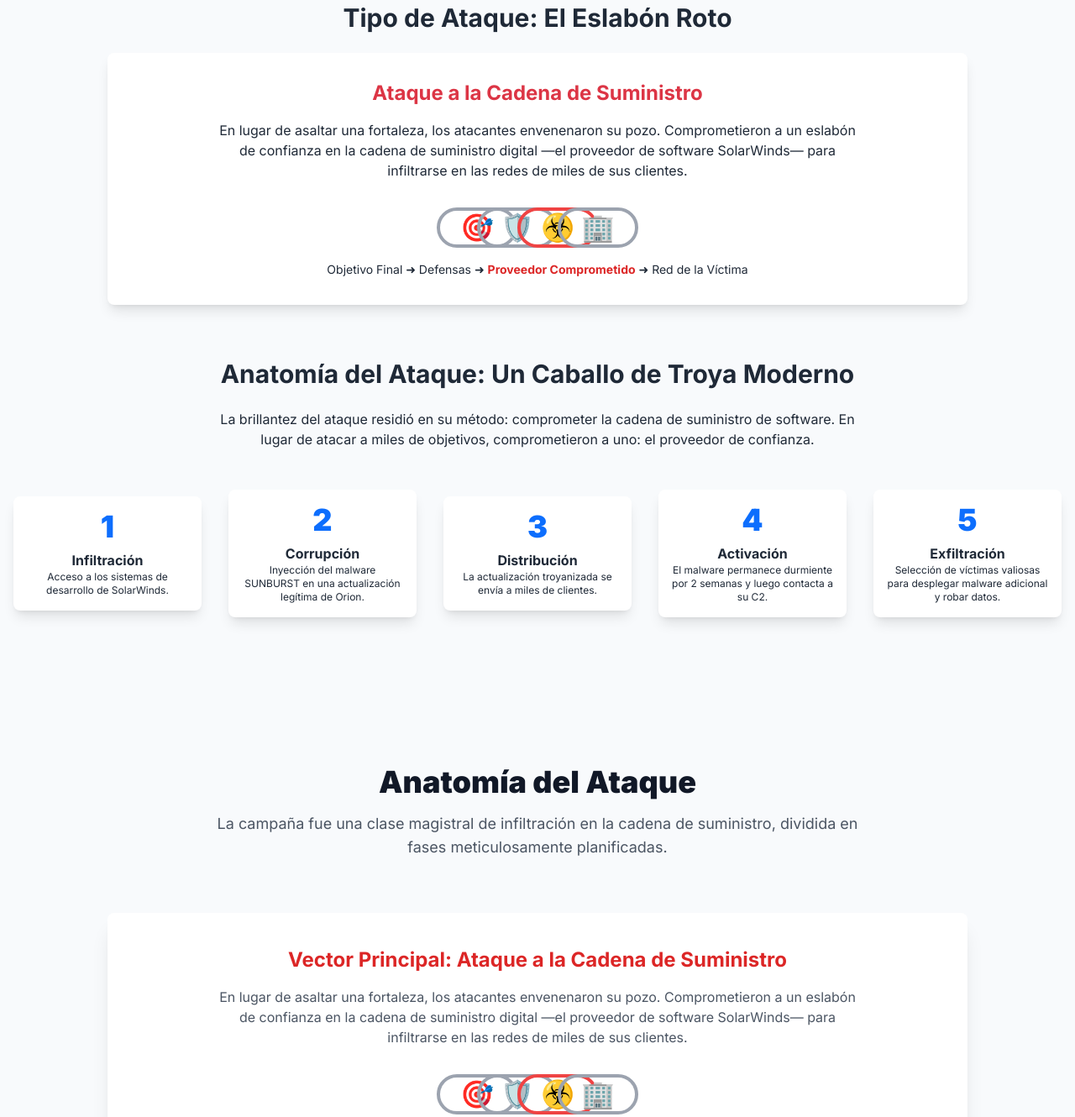
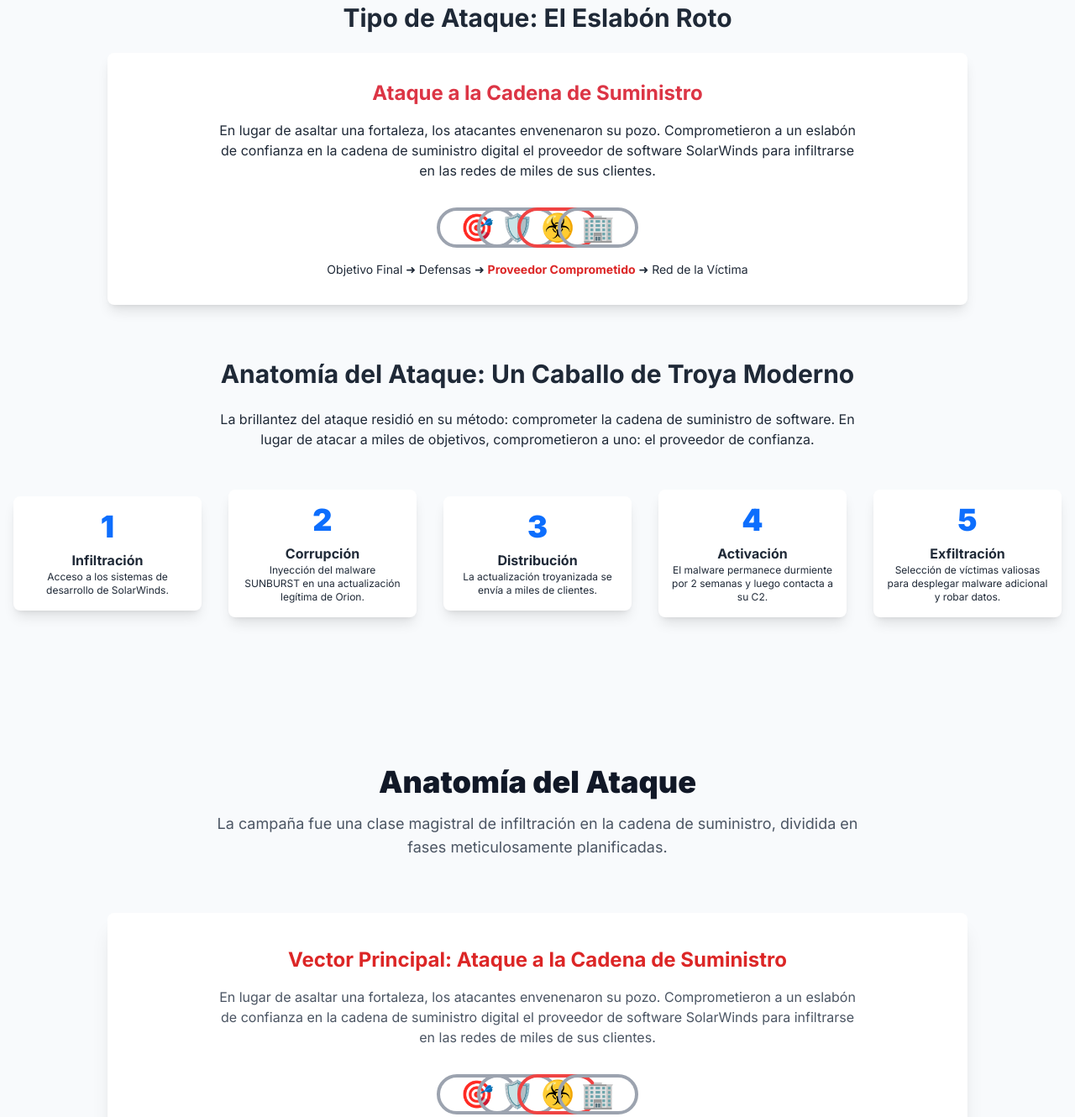
Before and after one commit to jacarni/Ciberataque_a_SolarWinds, a plain HTML site: page index.html in a window 1280 px wide. Shown: the part 2260-3590 px from the top of the page at 84% size. Drawn offline with nearby package versions, Linux system fonts and the light colour scheme.

Commit message:
Update index.html

```diff
--- a/index.html
+++ b/index.html
@@ -121,7 +121,7 @@
             <h2 class="text-3xl font-bold text-center mb-6">Tipo de Ataque: El Eslabón Roto</h2>
             <div class="bg-white p-8 rounded-lg shadow-lg max-w-5xl mx-auto text-center">
                 <h3 class="text-2xl font-bold text-[#dc3545] mb-4">Ataque a la Cadena de Suministro</h3>
-                <p class="max-w-3xl mx-auto mb-8">En lugar de asaltar una fortaleza, los atacantes envenenaron su pozo. Comprometieron a un eslabón de confianza en la cadena de suministro digital —el proveedor de software SolarWinds— para infiltrarse en las redes de miles de sus clientes.</p>
+                <p class="max-w-3xl mx-auto mb-8">En lugar de asaltar una fortaleza, los atacantes envenenaron su pozo. Comprometieron a un eslabón de confianza en la cadena de suministro digital el proveedor de software SolarWinds para infiltrarse en las redes de miles de sus clientes.</p>
                 <div class="flex justify-center items-center text-4xl font-bold text-gray-600">
                     <div class="chain-link">🎯</div>
                     <div class="chain-link">🛡️</div>
@@ -160,7 +160,7 @@
                 </div>
                 <div class="bg-white p-10 rounded-lg shadow-xl mb-12 max-w-5xl mx-auto text-center">
                     <h3 class="text-2xl font-bold text-red-600 mb-4">Vector Principal: Ataque a la Cadena de Suministro</h3>
-                    <p class="max-w-3xl mx-auto mb-8 text-gray-600">En lugar de asaltar una fortaleza, los atacantes envenenaron su pozo. Comprometieron a un eslabón de confianza en la cadena de suministro digital —el proveedor de software SolarWinds— para infiltrarse en las redes de miles de sus clientes.</p>
+                    <p class="max-w-3xl mx-auto mb-8 text-gray-600">En lugar de asaltar una fortaleza, los atacantes envenenaron su pozo. Comprometieron a un eslabón de confianza en la cadena de suministro digital el proveedor de software SolarWinds para infiltrarse en las redes de miles de sus clientes.</p>
                     <div class="flex justify-center items-center font-bold text-gray-600"><div class="chain-link">🎯</div><div class="chain-link">🛡️</div><div class="chain-link chain-link-infected">☣️</div><div class="chain-link">🏢</div></div>
                     <p class="text-sm mt-4 max-w-3xl mx-auto text-gray-500">Objetivo Final ➜ Defensas ➜ <span class="text-red-600 font-bold">Proveedor Comprometido</span> ➜ Red de la Víctima</p>
                 </div>
```
